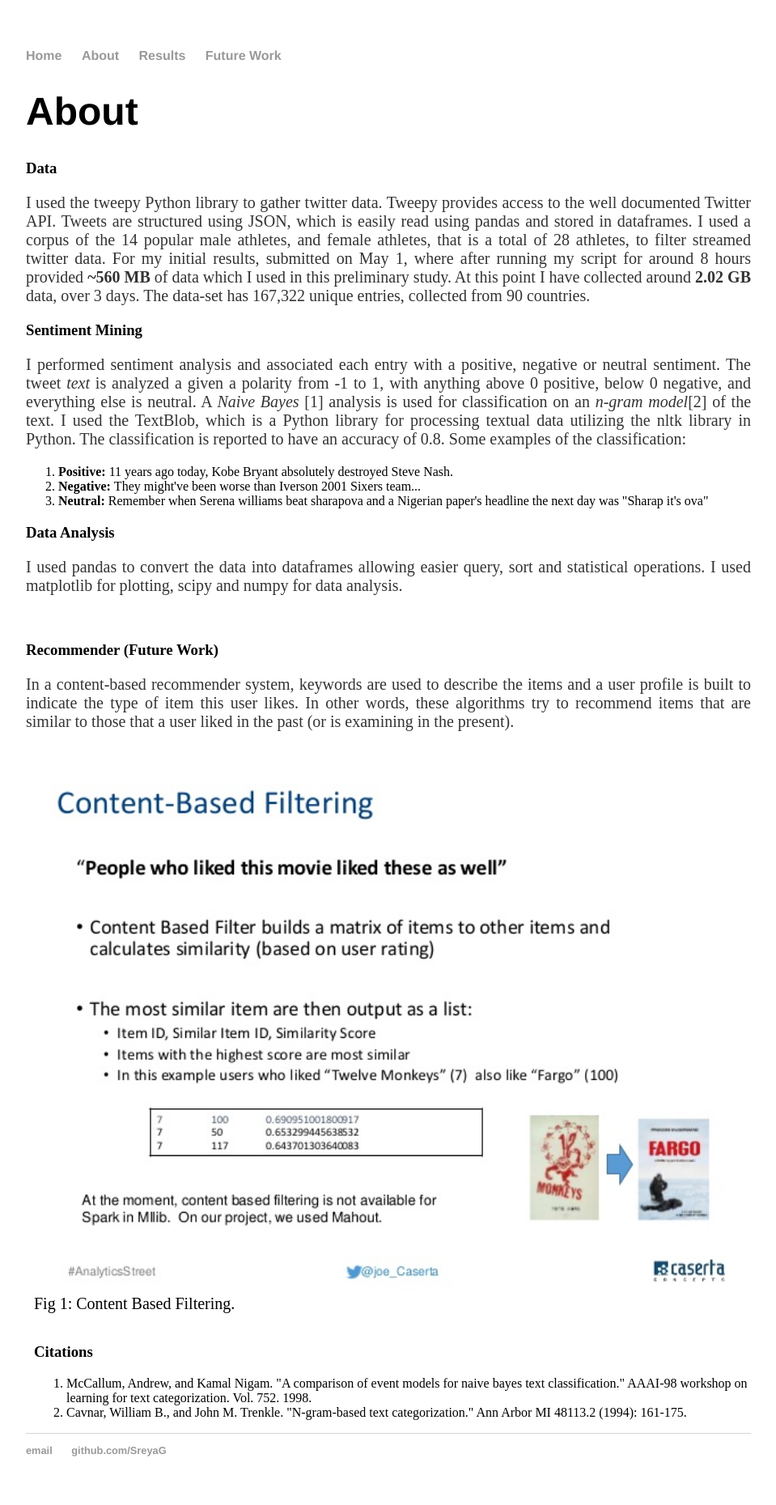
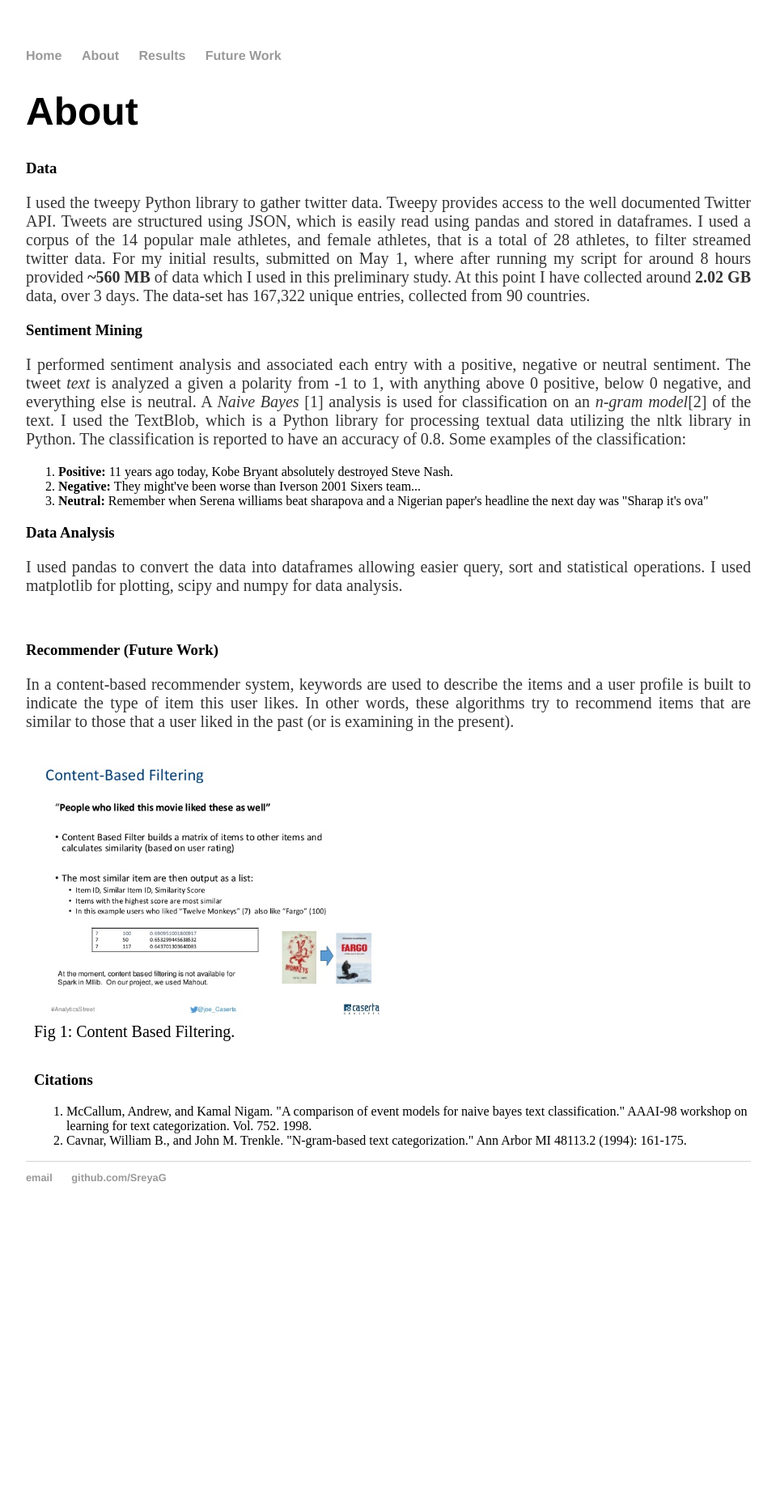
Before and after one commit to SreyaG/SportTweet, a Jekyll site: the page built from about/index.html, in a window 1280 px wide. Shown: the whole page at 81% size, without its empty margins (160-1119 px from the left). Built offline with Jekyll 4.4.1, drawn with Linux system fonts in a browser that asks for light colours; after the commit the page ends 1522 px from its top, so only the background shows below that.

Commit message:
Update index.html

```diff
--- a/about/index.html
+++ b/about/index.html
@@ -30,7 +30,7 @@ title: About
     <p>In a content-based recommender system, keywords are used to describe the items and a user profile is built to indicate the type of item this user likes. In other words, these algorithms try to recommend items that are similar
 	    to those that a user liked in the past (or is examining in the present). </p>
 	<div class=figure style="width:100%">
-  		<img style="width:100%" src="/SportTweet/images/cbr.jpg" alt="pic 5" >
+  		<img style="width:50%" src="/SportTweet/images/cbr.jpg" alt="pic 5" >
   		<figcaption>Fig 1: Content Based Filtering.</figcaption>
 	<br>
 	<h3> Citations </h3>
```
